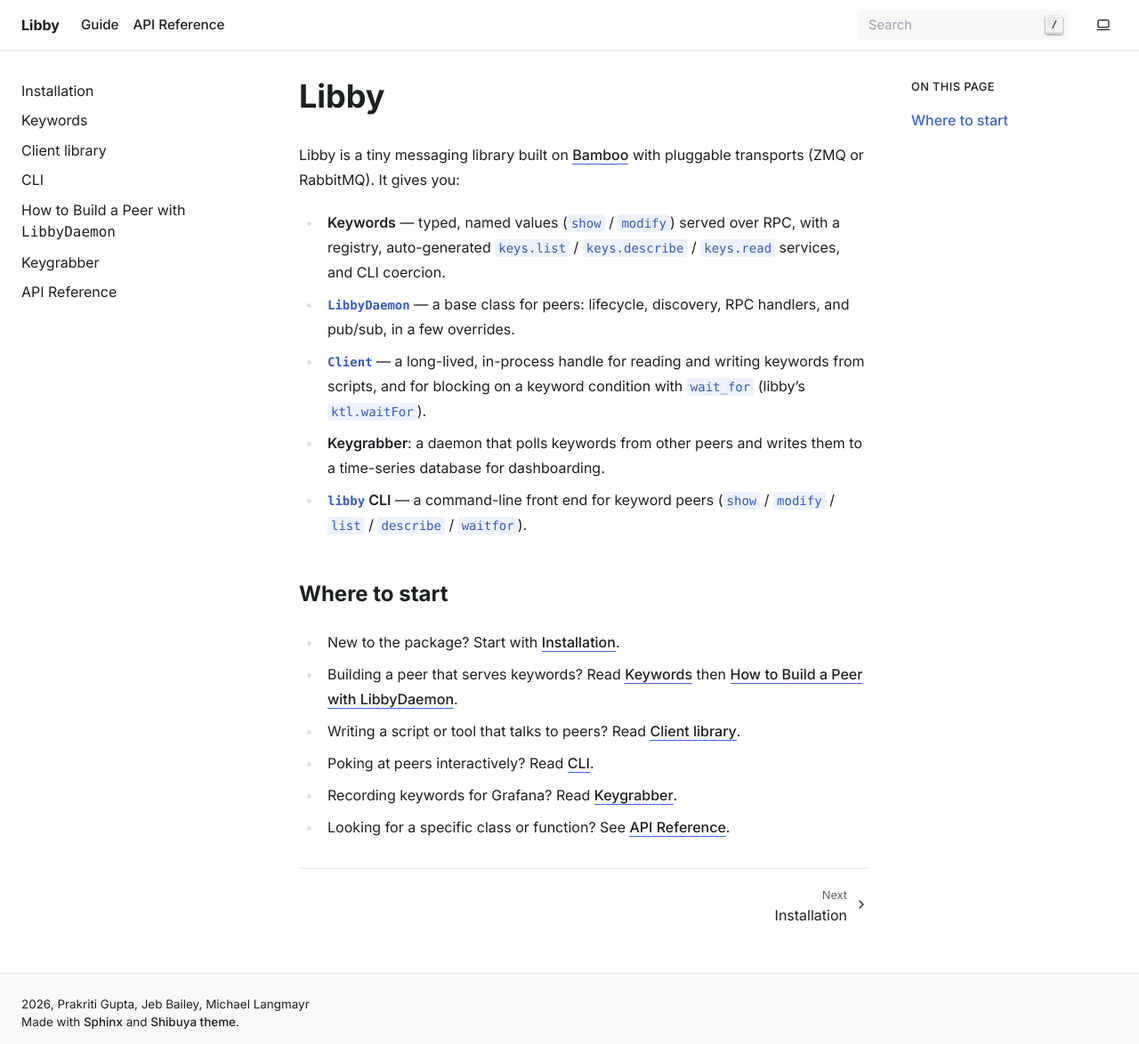
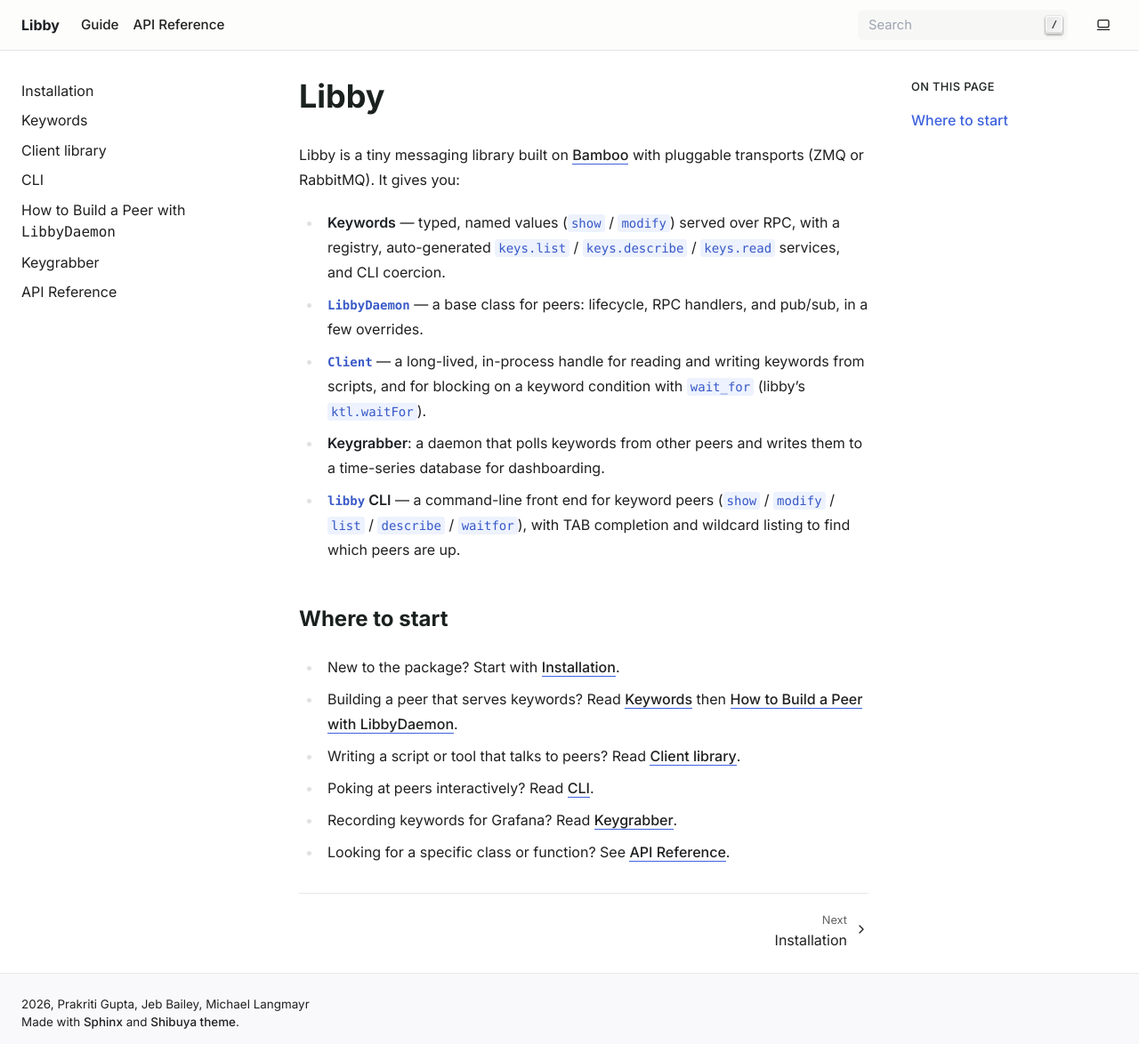
Before and after one commit to CaltechOpticalObservatories/libby, a Sphinx documentation site: the page built from docs/source/index.md, in a window 1280 px wide and 1174 px high. Shown: the whole window at 89% size. Built offline with Sphinx 7.4.7, drawn with Linux system fonts in a browser that asks for light colours.

Commit message:
Document that finding peers is the list broadcast, not bamboo discovery

````diff
--- a/docs/source/index.md
+++ b/docs/source/index.md
@@ -6,15 +6,16 @@
 - **Keywords** — typed, named values (`show` / `modify`) served over RPC, with
   a registry, auto-generated `keys.list` / `keys.describe` / `keys.read`
   services, and CLI coercion.
-- **`LibbyDaemon`** — a base class for peers: lifecycle, discovery, RPC
-  handlers, and pub/sub, in a few overrides.
+- **`LibbyDaemon`** — a base class for peers: lifecycle, RPC handlers, and
+  pub/sub, in a few overrides.
 - **`Client`** — a long-lived, in-process handle for reading and writing
   keywords from scripts, and for blocking on a keyword condition with
   `wait_for` (libby's `ktl.waitFor`).
 - **Keygrabber**: a daemon that polls keywords from other peers and writes them
   to a time-series database for dashboarding.
 - **`libby` CLI** — a command-line front end for keyword peers
-  (`show` / `modify` / `list` / `describe` / `waitfor`).
+  (`show` / `modify` / `list` / `describe` / `waitfor`), with TAB completion
+  and wildcard listing to find which peers are up.
 
 ```{toctree}
 :maxdepth: 2
````
Also changed, not shown: README.md (+21 -0 lines).
